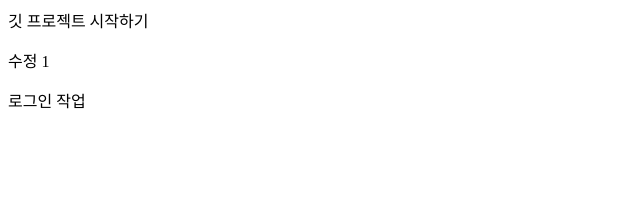
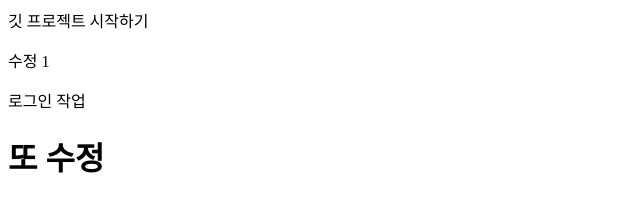
Before and after one commit to JooJoo94/myApp, a plain HTML site: page index.html in a window 1280 px wide. Shown: the whole page, without its empty margins (0-640 px from the left). Drawn offline with Linux system fonts and the light colour scheme.

Commit message:
또 수정

```diff
--- a/index.html
+++ b/index.html
@@ -10,5 +10,6 @@
     깃 프로젝트 시작하기
     <p>수정 1</p>
     <p>로그인 작업</p>
+    <h1>또 수정</h1>
   </body>
 </html>
```
